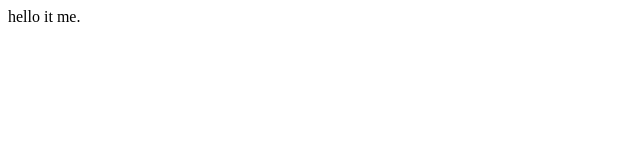
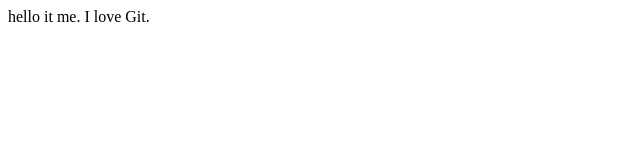
Before and after one commit to princewebdev/test, a plain HTML site: page index.html in a window 1280 px wide. Shown: the full height of the page, 0-640 px from the left. Drawn offline with Linux system fonts and the light colour scheme.

Commit message:
add line I love Git.

```diff
--- a/index.html
+++ b/index.html
@@ -7,5 +7,7 @@
 </head>
 <body>
     hello it me.
+
+    I love Git.
 </body>
 </html>
```
